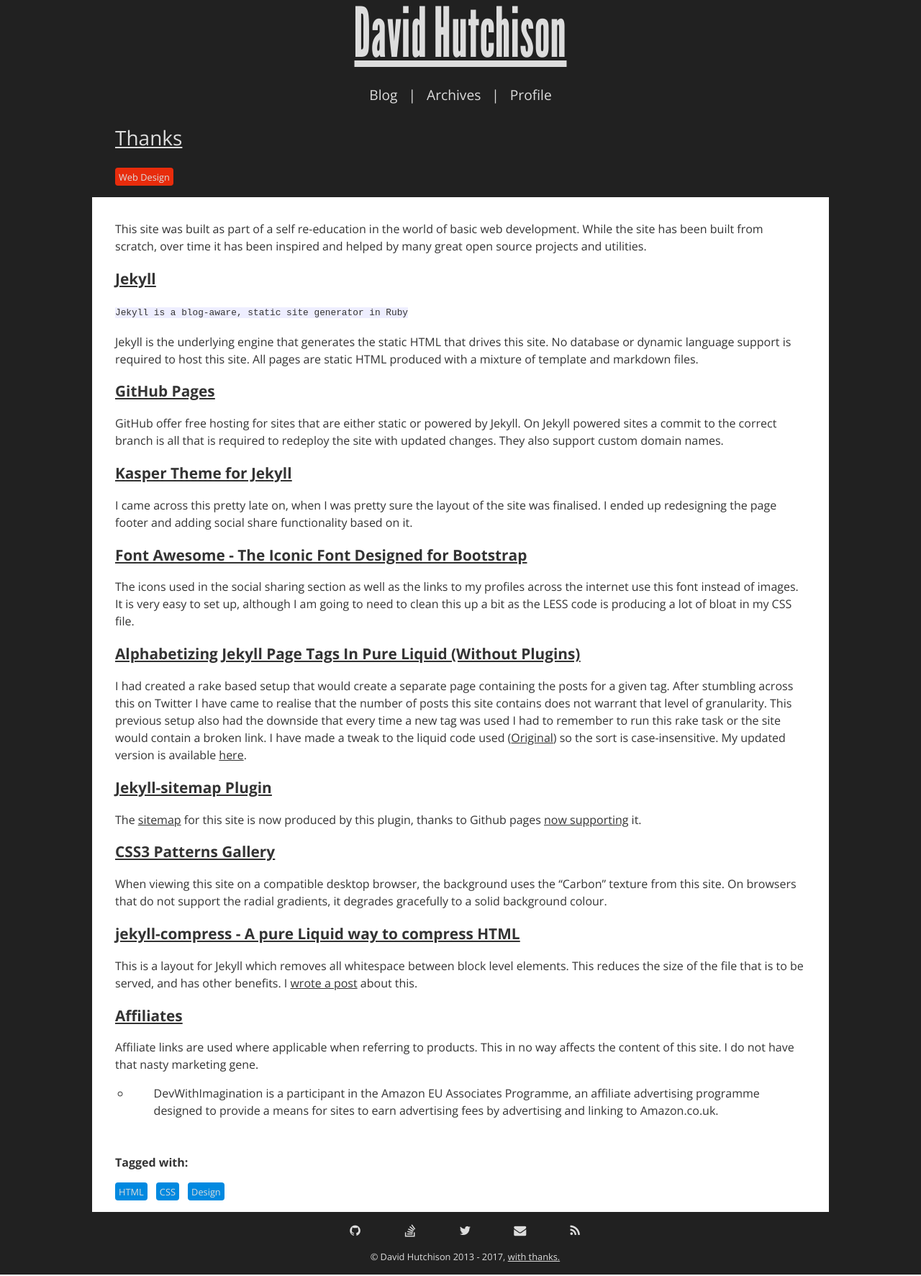
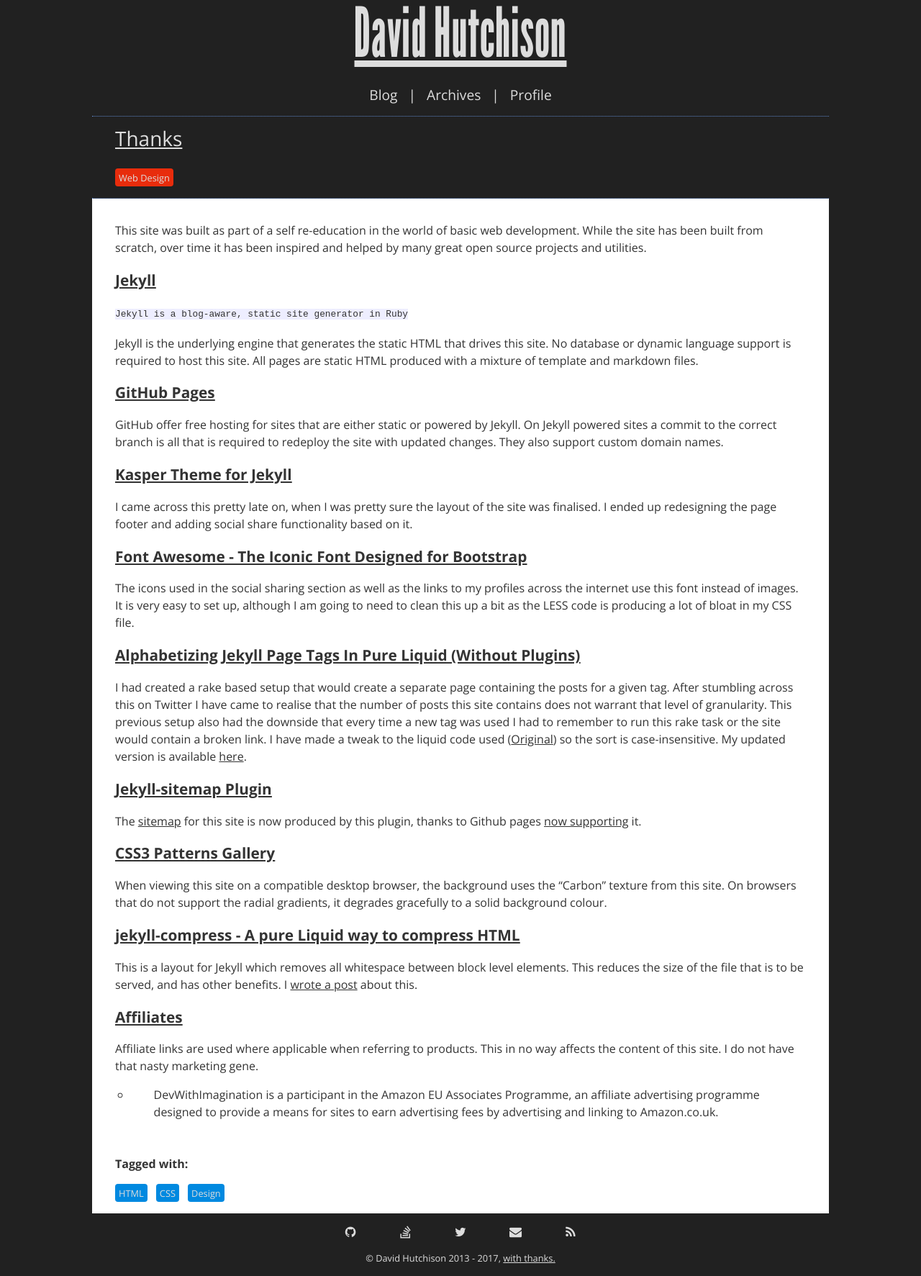
Before and after one commit to dhutchison/dhutchison.github.io, a Jekyll site: the page built from thanks.md, in a window 1280 px wide. Shown: the whole page at 72% size. Built offline with Jekyll 4.4.1, drawn with Linux system fonts in a browser that asks for light colours.

Commit message:
Clean up of repeated definitions

```diff
--- a/_sass/_coreStyle.scss
+++ b/_sass/_coreStyle.scss
@@ -31,27 +31,16 @@ body {
 
 h1, h2, h3, h4, h5, h6 {
     font-weight: $headerFontWeight;
+    font-family: $contentFonts;
 
     @include respond-to(print) {
         font-weight: $headerPrintFontWeight;
+        font-family: $contentPrintFonts;
     };
 }
 
 h1, h2 {
-    font-family: $headerFonts;
     text-align: left;
-
-    @include respond-to(print) {
-        font-family: $headerPrintFonts;
-    };
-}
-
-h3, h4, h5, h6 {
-    font-family: $contentFonts;
-
-    @include respond-to(print) {
-        font-family: $contentPrintFonts;
-    }
 }
 
 h1 {
@@ -135,23 +124,20 @@ code {
     }
 }
 
-/*****************************************************************************/
-/*
-/* Site
-/*
-/*****************************************************************************/
-
 .heading {
     background-color: $headerBackground;
+
+    border-color: $dividerColour;
+    border-top-width: 1px;
+    border-top-style: dotted;
+    border-bottom-width: 1px;
+    border-bottom-style: dotted
+    ;
 }
 
 .heading, .footer {
 
-    padding: 1em 1em 1em 2em;
-
-    @include respond-to(handhelds) {
-        padding-left: 1em;
-    };
+    @include sitePadding();
 
     color: $headerFontColour;
 
@@ -164,16 +150,17 @@ code {
         }
     }
 
-    p {
-        margin-top: 0;
-        margin-bottom: 0;
-    }
-
     h2 {
         font-weight: $contentFontWeight;
         text-align: left;
 
         margin-top: 0;
+    }
+}
+
+.footer {
+    p {
+        margin: 0 0 0 0;
     }
 }
 
```
